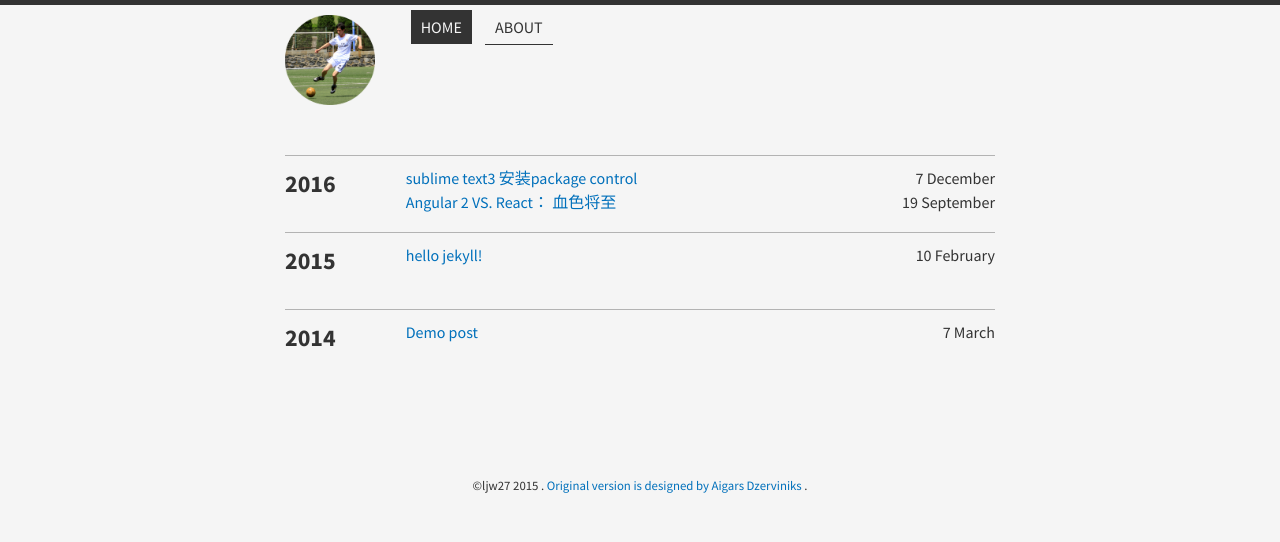
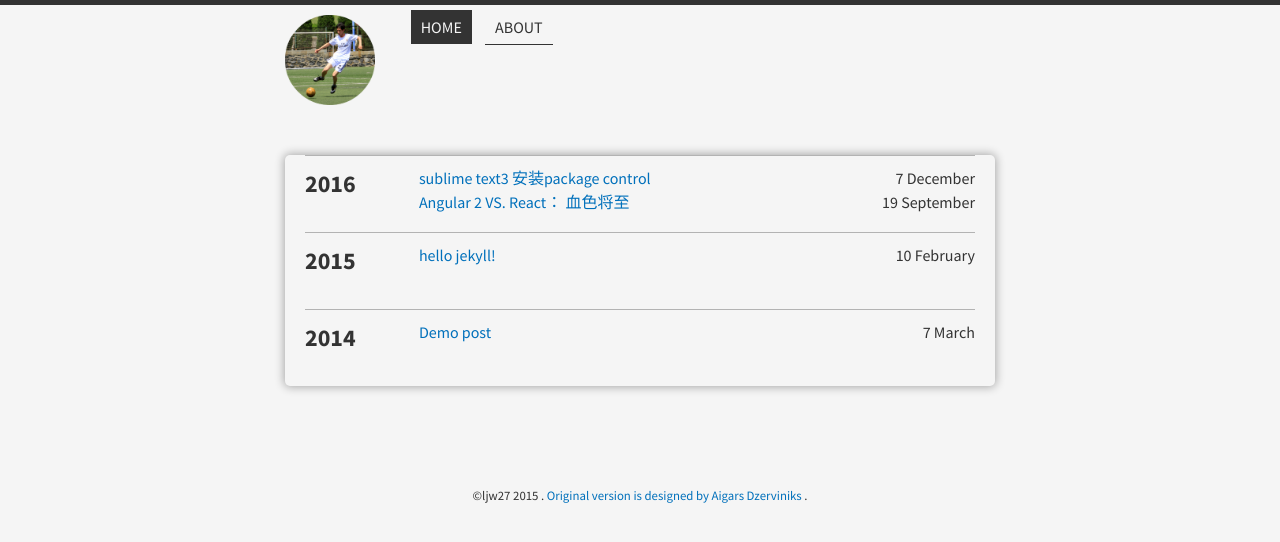
Before and after one commit to ljw27/ljw27.github.io, a Jekyll site: the page built from index.html, in a window 1280 px wide. Shown: the top 542 px of the page. Built offline with Jekyll 4.4.1, drawn with Linux system fonts in a browser that asks for light colours; nearby versions of some CDN libraries.

Commit message:
css fixed

```diff
--- a/_posts/2016-12-07-sublime text3安装package control问题.markdown
+++ b/_posts/2016-12-07-sublime text3安装package control问题.markdown
@@ -7,14 +7,14 @@ categories: jekyll
 首先到sublime text3官网安装package control页面（[https://packagecontrol.io/installation#st3](https://packagecontrol.io/installation#st3)）。
 
 1. **自动安装**
-* 通过快捷键 ctrl+` 或者 View > Show Console 菜单打开控制台
+* 通过快捷键 `ctrl+`` 或者 `View > Show Console` 菜单打开控制台
 * 粘贴对应版本的代码后回车安装
 
 2. **手动安装**
-* 点击`Preferences` > `Browse Packages`菜单
+* 点击`Preferences` `>` `Browse Packages`菜单
 * 进入打开上一层目录，然后再进入`Installed Packages`目录
 * 下载[Package Control.sublime-package](https://packagecontrol.io/Package%20Control.sublime-package)并复制到`Installed Packages`目录
 
 3. **package control不显示**
 * 记得要重新启动sublime text3
-* `Preferences`-->`Browse packages`显示的`User`文件夹中有一个`Preferences.sublime-settings`文件，打开此文件，查看`ignored_packages`中是否包含`package control`，包含删除。（有时把`package control`默认忽略掉）
+* `Preferences``-->``Browse packages`显示的`User`文件夹中有一个`Preferences.sublime-settings`文件，打开此文件，查看`ignored_packages`中是否包含`package control`，包含删除。（有时把`package control`默认忽略掉）
--- a/public/css/main.scss
+++ b/public/css/main.scss
@@ -27,6 +27,15 @@ body {
   line-height: 1.5;
 
   -webkit-font-smoothing: antialiased;
+}
+
+.archive {
+  padding:0 20px;
+  border-radius: 5px;
+  box-shadow: 0 0 10px 1px rgba(0,0,0,.32);
+  overflow: hidden;
+  margin: 0 auto;
+  margin-bottom:100px;
 }
 
 h1, h2, h3, h4, h5, h6, p, ul, ol, dl,
```
